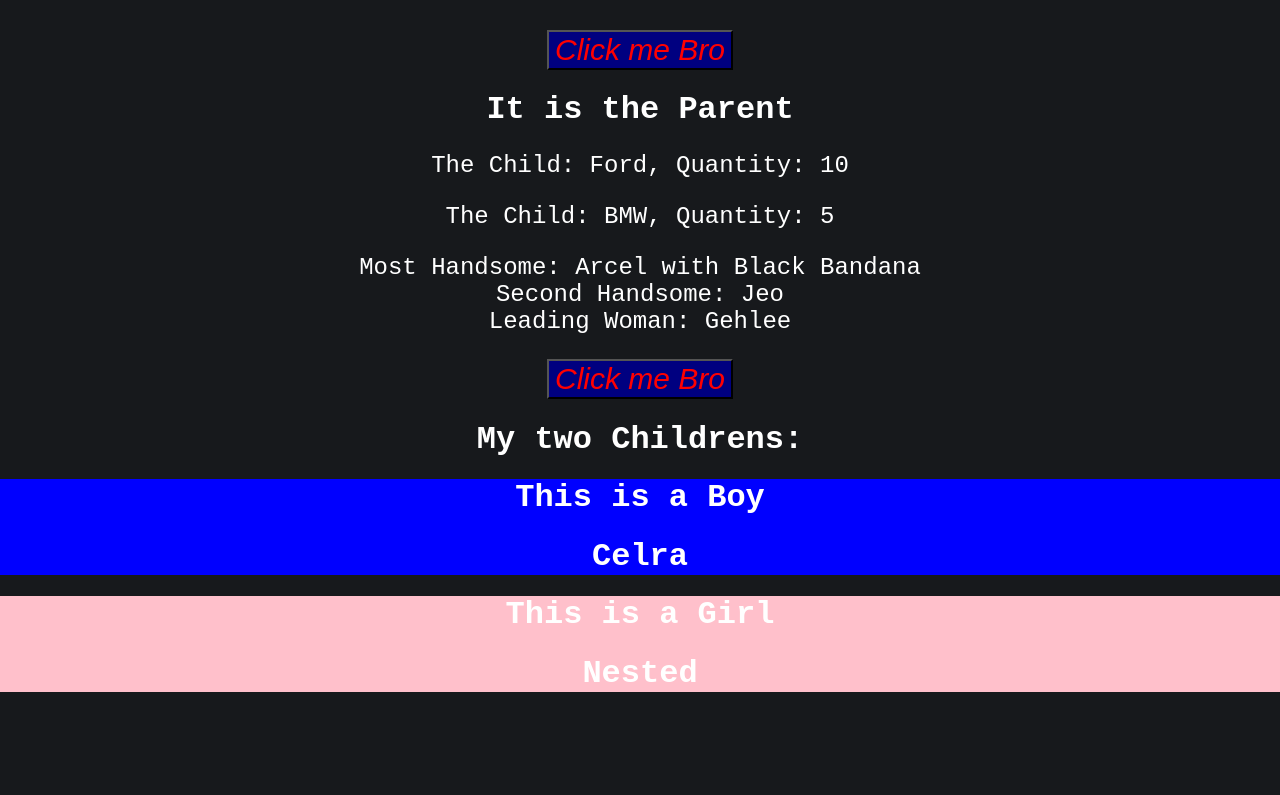
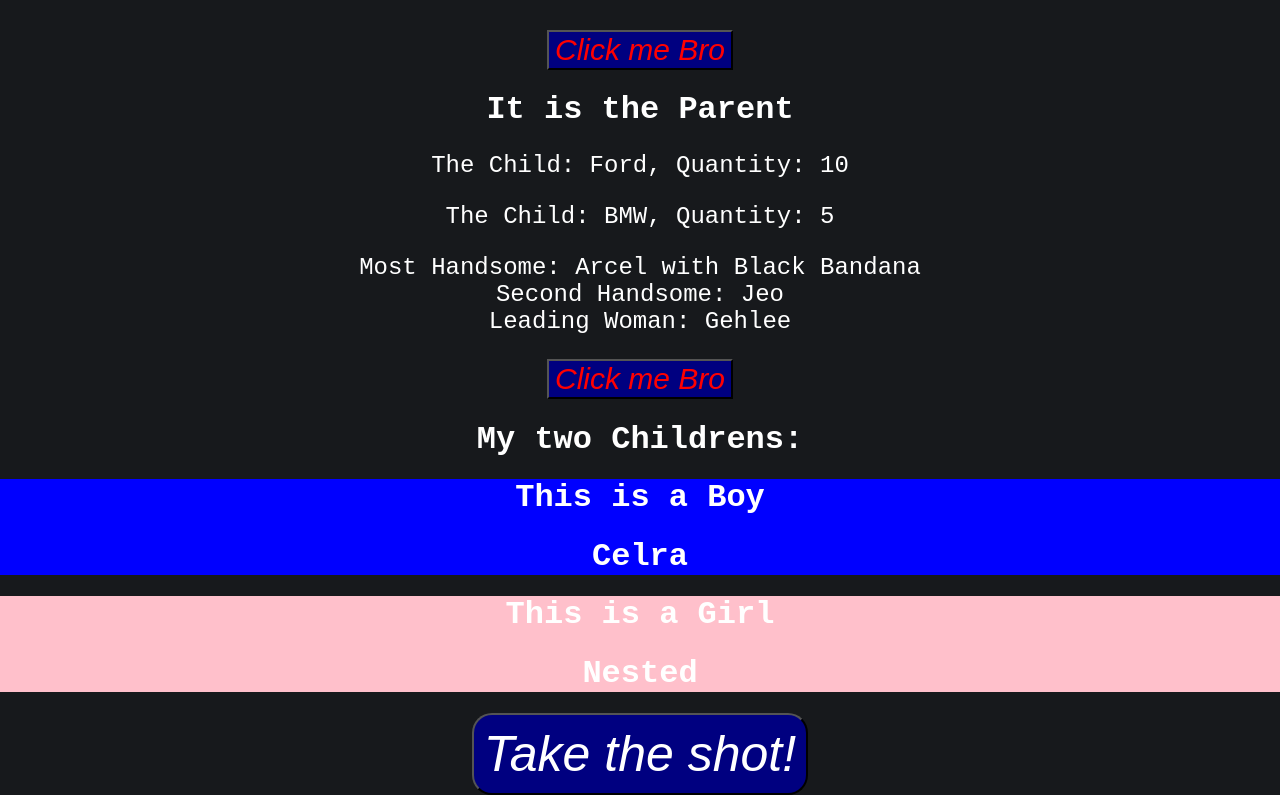
Before and after one commit to celraaaaaqt/JavaScript-React-practice, a React (Vite) app: page / in a window 1280 px wide. Shown: the part 213-1008 px from the top of the page. Before the commit the page ends 926 px from the top, so only its background shows below. Built offline with nearby package versions, Linux system fonts and the light colour scheme.

Commit message:
Learned jsx events passing arguments

```diff
--- a/src/App.jsx
+++ b/src/App.jsx
@@ -5,6 +5,7 @@ import { Button } from "./components/button.jsx";
 import { ParentComponent } from "./components/CinC.jsx";
 import { PropsArray } from "./components/PropsArray.jsx";
 import { Parent } from "./components/PropsChildren.jsx";
+import { Football } from "./components/Events.jsx";
 
 createRoot(document.getElementById("root")).render(
 	<div>
@@ -13,5 +14,6 @@ createRoot(document.getElementById("root")).render(
 		<ParentComponent />
         <PropsArray />
         <Parent />
+        <Football />
 	</div>,
 );
--- /dev/null
+++ b/src/components/Events.jsx
@@ -0,0 +1,21 @@
+export function Football() {
+    const shootStyle = {
+        backgroundColor: "navy",
+        color: "white",
+        fontSize: "50px",
+        borderRadius: "20px",
+        outline: "none",
+        padding: "10px",
+    }
+
+    const shoot = (a) => {
+        alert(a);
+    }
+
+    return (
+        <div>
+             <button type="button" onClick={() => shoot("Goal!")} style={shootStyle}>Take the shot!</button>
+        </div>
+
+    );
+}
```
